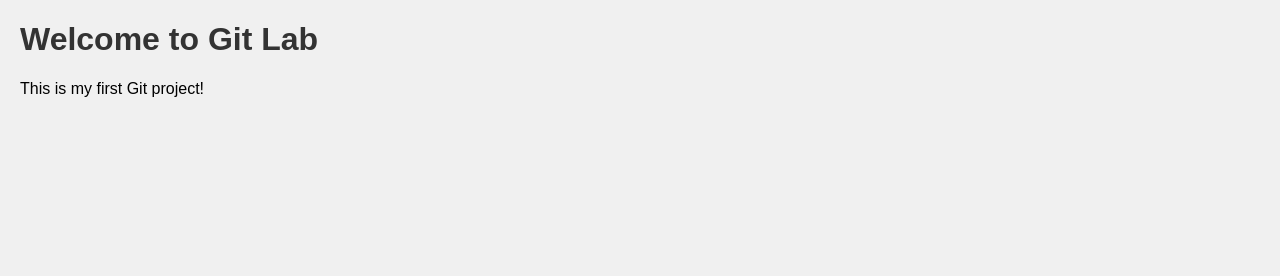
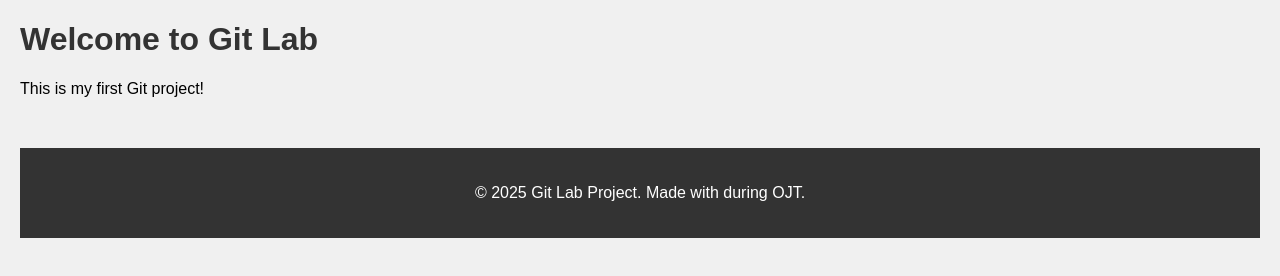
Before and after one commit to AzrilFitrayana/git-lab-1-Muhammad-Azril-Fitrayana, a plain HTML site: page index.html in a window 1280 px wide. Drawn offline with Linux system fonts and the light colour scheme.

Commit message:
feat: add footer with copyright information

```diff
--- a/index.html
+++ b/index.html
@@ -8,5 +8,16 @@
   <body>
     <h1>Welcome to Git Lab</h1>
     <p>This is my first Git project!</p>
+    <footer
+      style="
+        margin-top: 50px;
+        padding: 20px;
+        background: #333;
+        color: white;
+        text-align: center;
+      "
+    >
+      <p>© 2025 Git Lab Project. Made with during OJT.</p>
+    </footer>
   </body>
 </html>
```
